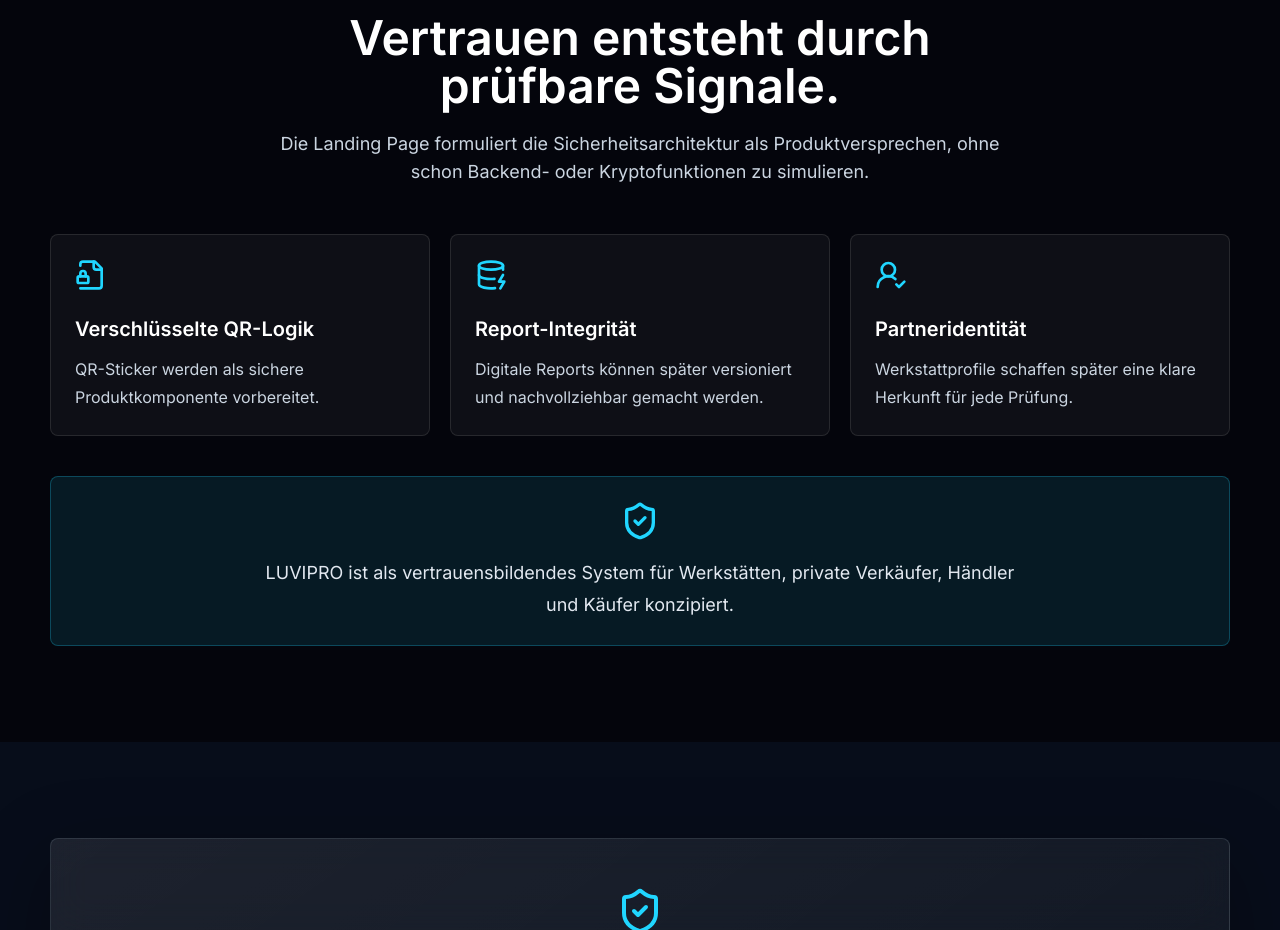
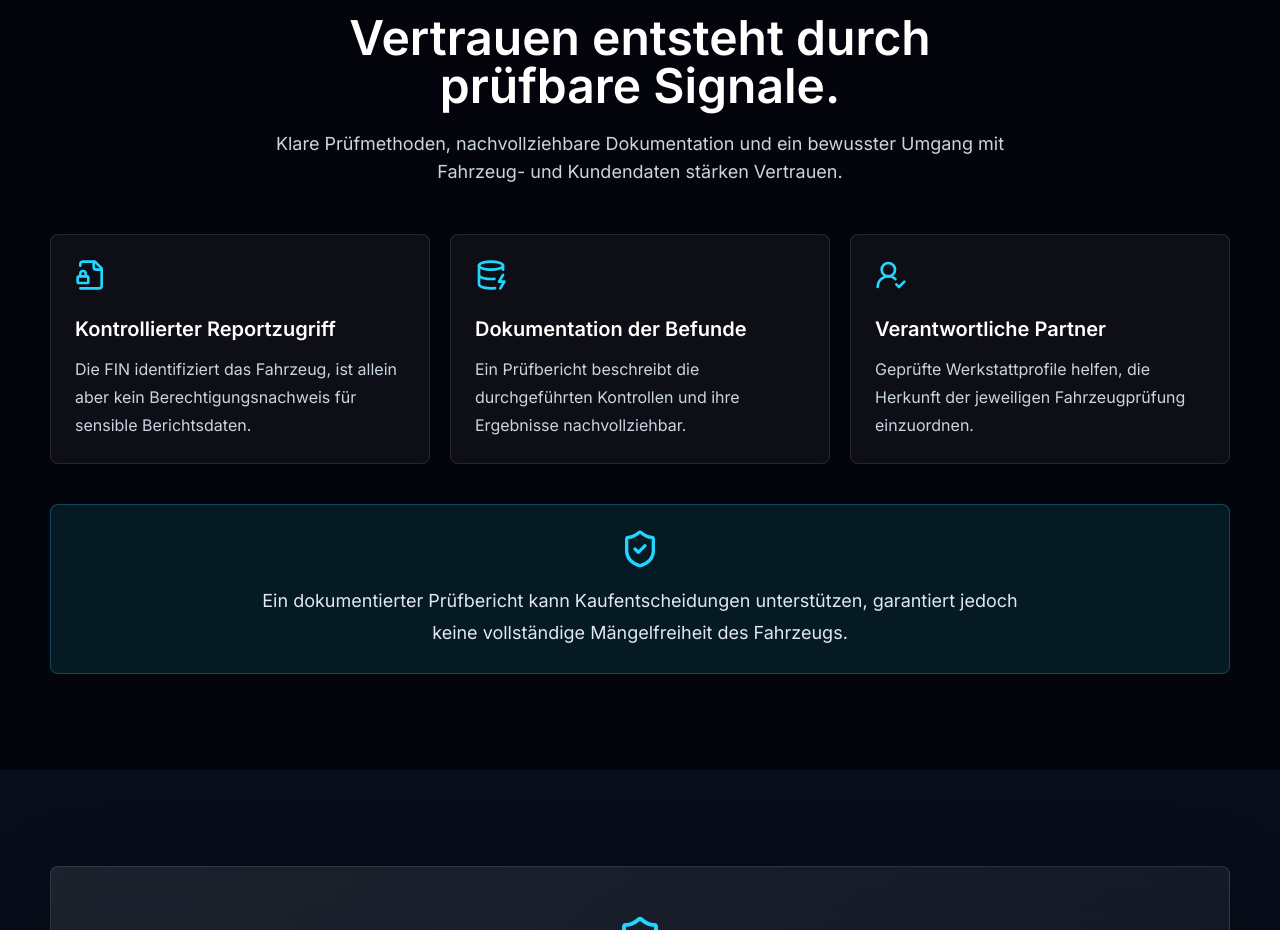
Before and after one commit to Diaa6969/luvipro-website, a Next.js app: page / in a window 1280 px wide. Shown: the part 6765-7695 px from the top of the page. Built offline with nearby package versions, Linux system fonts and the light colour scheme.

Commit message:
Align launch-facing website text with VIN, UV device and available product focus

```diff
--- a/src/components/sections/security-trust.tsx
+++ b/src/components/sections/security-trust.tsx
@@ -3,9 +3,9 @@ import { Reveal } from "@/components/ui/reveal";
 import { SectionHeading } from "@/components/ui/section-heading";
 
 const items = [
-  { icon: FileLock2, title: "Verschlüsselte QR-Logik", text: "QR-Sticker werden als sichere Produktkomponente vorbereitet." },
-  { icon: DatabaseZap, title: "Report-Integrität", text: "Digitale Reports können später versioniert und nachvollziehbar gemacht werden." },
-  { icon: UserRoundCheck, title: "Partneridentität", text: "Werkstattprofile schaffen später eine klare Herkunft für jede Prüfung." },
+  { icon: FileLock2, title: "Kontrollierter Reportzugriff", text: "Die FIN identifiziert das Fahrzeug, ist allein aber kein Berechtigungsnachweis für sensible Berichtsdaten." },
+  { icon: DatabaseZap, title: "Dokumentation der Befunde", text: "Ein Prüfbericht beschreibt die durchgeführten Kontrollen und ihre Ergebnisse nachvollziehbar." },
+  { icon: UserRoundCheck, title: "Verantwortliche Partner", text: "Geprüfte Werkstattprofile helfen, die Herkunft der jeweiligen Fahrzeugprüfung einzuordnen." },
 ];
 
 export function SecurityTrust() {
@@ -16,7 +16,7 @@ export function SecurityTrust() {
           <SectionHeading
             eyebrow="Sicherheit"
             title="Vertrauen entsteht durch prüfbare Signale."
-            description="Die Landing Page formuliert die Sicherheitsarchitektur als Produktversprechen, ohne schon Backend- oder Kryptofunktionen zu simulieren."
+            description="Klare Prüfmethoden, nachvollziehbare Dokumentation und ein bewusster Umgang mit Fahrzeug- und Kundendaten stärken Vertrauen."
             align="center"
           />
         </Reveal>
@@ -37,8 +37,7 @@ export function SecurityTrust() {
           <div className="mt-10 rounded-lg border border-pulse/25 bg-pulse/10 p-6 text-center">
             <ShieldCheck className="mx-auto h-10 w-10 text-pulse" />
             <p className="mx-auto mt-4 max-w-3xl text-lg leading-8 text-slate-200">
-              LUVIPRO ist als vertrauensbildendes System für Werkstätten, private Verkäufer,
-              Händler und Käufer konzipiert.
+              Ein dokumentierter Prüfbericht kann Kaufentscheidungen unterstützen, garantiert jedoch keine vollständige Mängelfreiheit des Fahrzeugs.
             </p>
           </div>
         </Reveal>
```
